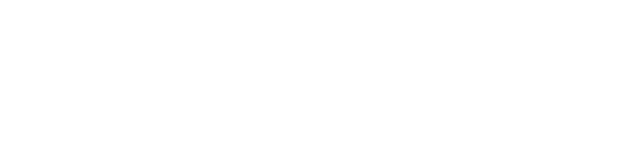
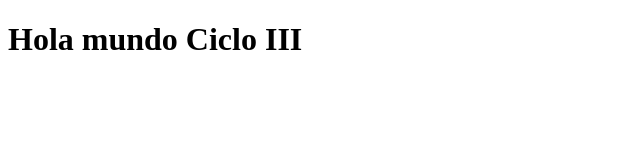
Before and after one commit to LivanCt/pagina1, a plain HTML site: page Archivos html/index.html in a window 1280 px wide. Shown: the whole page, without its empty margins (0-640 px from the left). Drawn offline with Linux system fonts and the light colour scheme.

Commit message:
Commit 2

```diff
--- a/Archivos html/index.html
+++ b/Archivos html/index.html
@@ -8,6 +8,6 @@
 </head>
 
 <body>
-
+   <h1>Hola mundo Ciclo III</h1>
 </body>
 </html>
```
